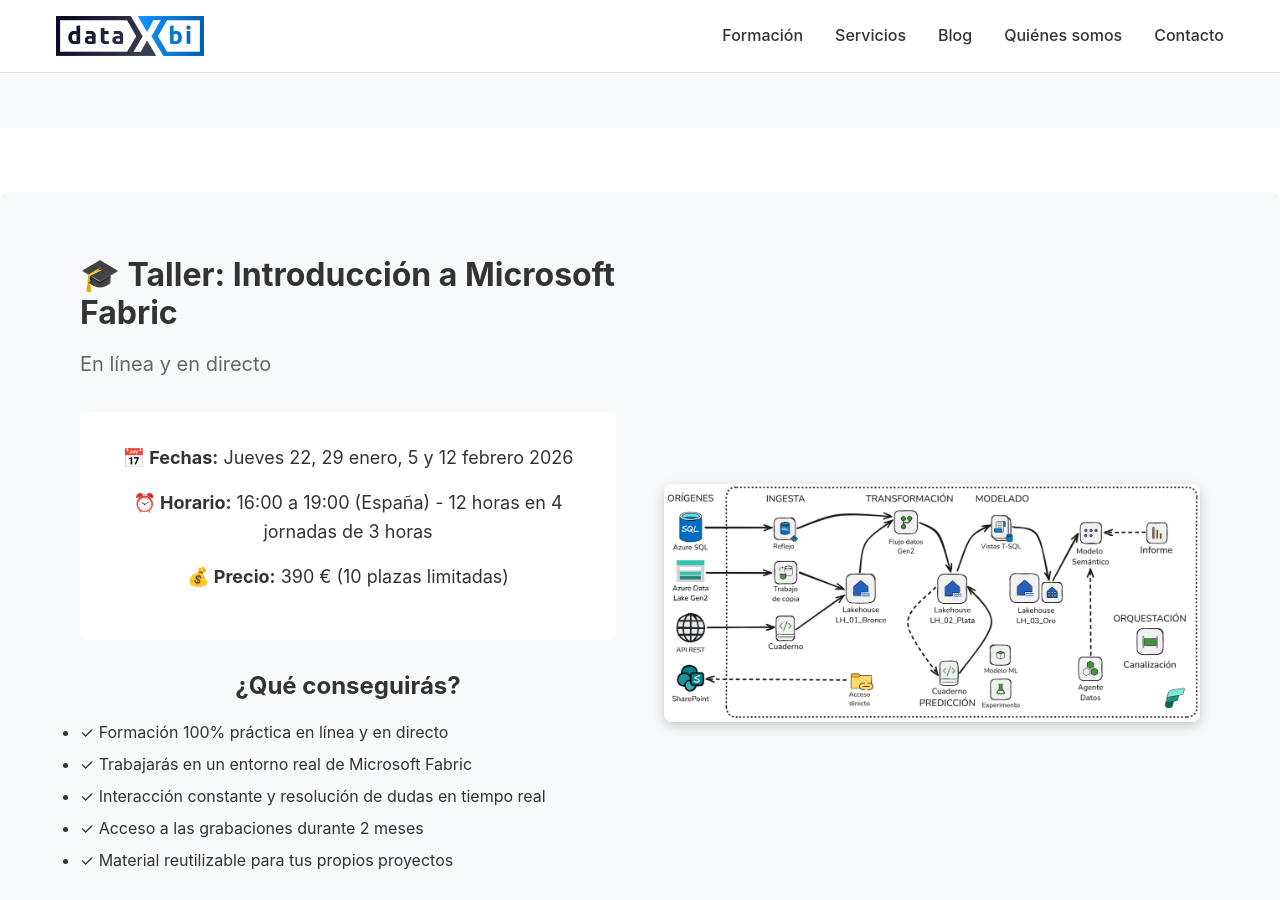
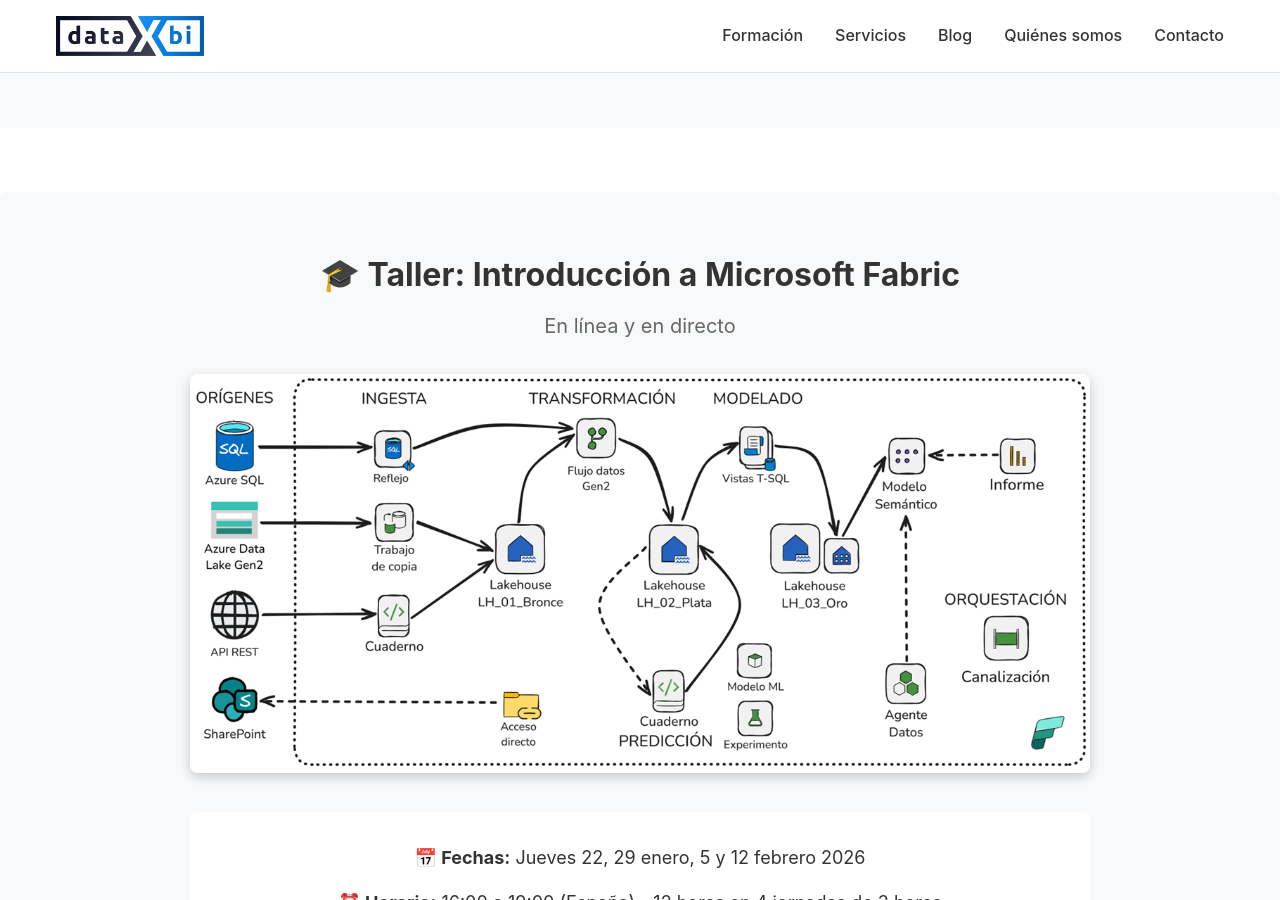
Before and after one commit to dataxbi/dataxbi.github.io, a Jekyll site: the page built from index.html, in a window 1280 px wide and 900 px high, scrolled down 1665 px. Built offline with Jekyll 4.4.1, drawn with Linux system fonts in a browser that asks for light colours.

Commit message:
fix: cambiar layout del taller a una columna con imagen centrada

```diff
--- a/index.html
+++ b/index.html
@@ -63,10 +63,13 @@ description: "Formación y servicios profesionales en Microsoft Fabric y Power B
 <!-- Taller en vivo -->
 <section class="cta-section">
   <div class="container">
-    <div style="display: grid; grid-template-columns: 1fr 1fr; gap: 3rem; align-items: center;" class="libro-grid">
-      <div>
-        <h2 style="text-align: left;">🎓 Taller: Introducción a Microsoft Fabric</h2>
-        <p style="font-size: 1.25rem; margin-bottom: 1rem; text-align: left;">En línea y en directo</p>
+    <div style="max-width: 900px; margin: 0 auto;">
+      <h2 style="text-align: center;">🎓 Taller: Introducción a Microsoft Fabric</h2>
+      <p style="font-size: 1.25rem; margin-bottom: 2rem; text-align: center;">En línea y en directo</p>
+
+      <div style="text-align: center; margin-bottom: 2rem;">
+        <img src="{{ site.baseurl }}/assets/images/taller_introduccion_fabric.png" alt="Taller Introducción a Microsoft Fabric" style="max-width: 100%; height: auto; border-radius: 8px; box-shadow: 0 4px 12px rgba(0, 0, 0, 0.2);">
+      </div>
 
       <div style="background: white; padding: 2rem; border-radius: 8px; margin: 2rem 0;">
         <p style="color: var(--color-text); margin-bottom: 1rem;"><strong>📅 Fechas:</strong> Jueves 22, 29 enero, 5 y 12 febrero 2026</p>
@@ -83,11 +86,8 @@ description: "Formación y servicios profesionales en Microsoft Fabric y Power B
         <li>✓ Material reutilizable para tus propios proyectos</li>
       </ul>
 
+      <div style="text-align: center;">
         {% include cta-button.html text="Más información del taller" url="/formacion/" %}
-      </div>
-
-      <div style="text-align: center;">
-        <img src="{{ site.baseurl }}/assets/images/taller_introduccion_fabric.png" alt="Taller Introducción a Microsoft Fabric" style="max-width: 100%; height: auto; border-radius: 8px; box-shadow: 0 4px 12px rgba(0, 0, 0, 0.2);">
       </div>
     </div>
   </div>
```
Lines whose indentation alone changed are shown as unchanged.
